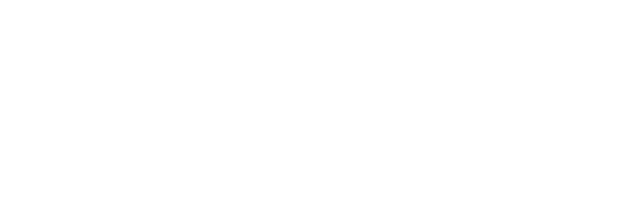
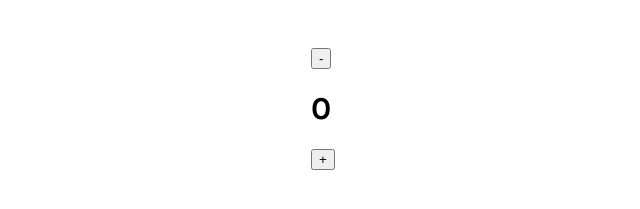
Before and after one commit to oldman-coding/react, a React (Create React App) app in the folder meme_generator/: page / in a window 1280 px wide. Shown: the part 539-748 px from the top of the page, without its empty margins (319-959 px from the left). Built offline with nearby package versions, Linux system fonts and the light colour scheme.

Commit message:
implement plus minus count

```diff
--- a/meme_generator/src/App.css
+++ b/meme_generator/src/App.css
@@ -149,3 +149,10 @@
   bottom: 40px;
   text-align: center;
 }
+
+.counter {
+  width: 20px;
+  margin-top: 50px;
+  margin-left: auto;
+  margin-right: auto;
+}
--- a/meme_generator/src/App.js
+++ b/meme_generator/src/App.js
@@ -2,12 +2,14 @@
 import './App.css';
 import Navbar from './components/Navbar';
 import Form from './components/Form';
+import Counter from './components/Counter';
 
 function App() {
   return (
     <div className="App">
       <Navbar />
       <Form />
+      <Counter />
     </div>
   );
 }
--- /dev/null
+++ b/meme_generator/src/components/Counter.js
@@ -0,0 +1,22 @@
+import {useState} from "react";
+
+export default function Counter() {
+    const [count, setCount] = useState(0)
+    function handleMinusCount() {
+        setCount(count -1)
+    }
+
+    function handlePlusCount() {
+        setCount(count + 1)
+    }
+
+    return (
+        <div className="counter">
+            <button onClick = {handleMinusCount} className="counter--minus">-</button>
+            <div className = "counter-count">
+                <h1>{count}</h1>
+            </div>
+            <button onClick = {handlePlusCount} className="counter--plus">+</button>
+        </div>
+    )
+}
```
